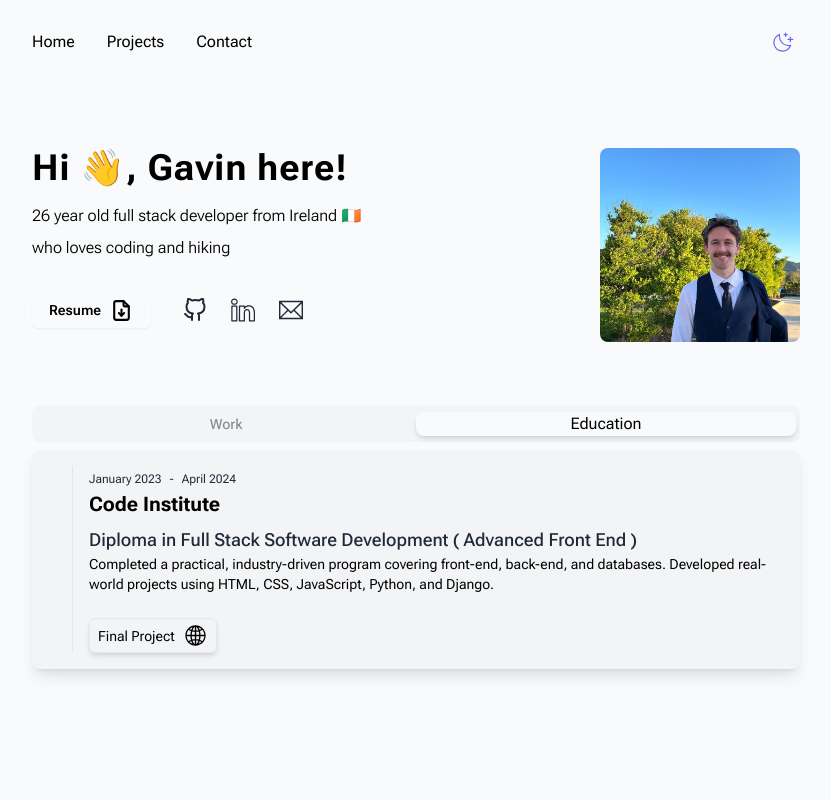
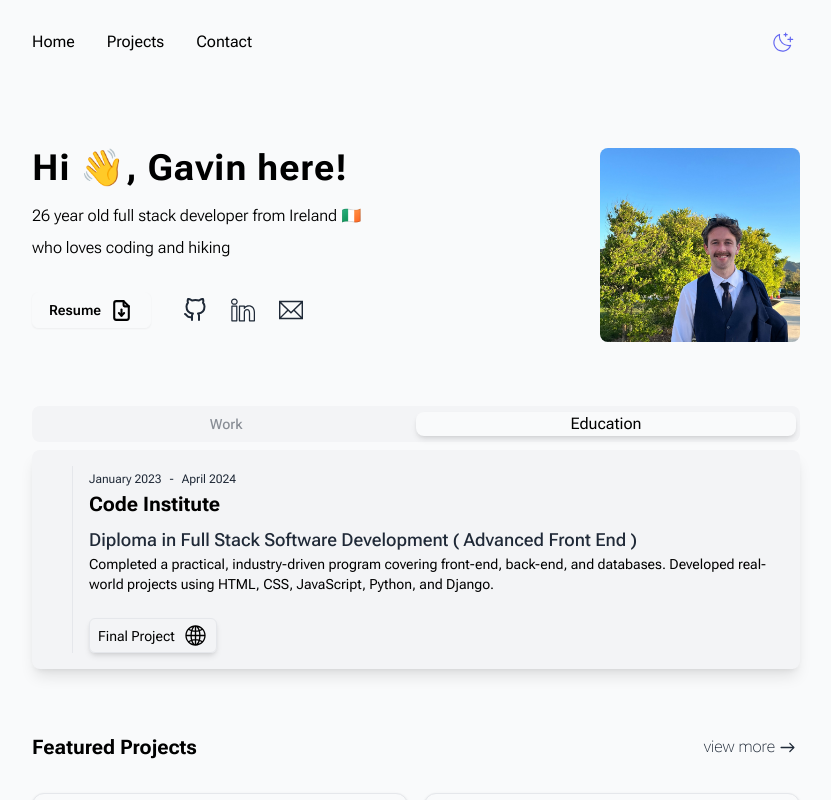
Before and after one commit to GavPri/gavprior, a Next.js app: page / in a window 1280 px wide. Shown: the top 800 px of the page, without its empty margins (224-1055 px from the left). Built offline with nearby package versions, Linux system fonts and the light colour scheme.

Commit message:
import featured porjects

```diff
--- a/app/page.js
+++ b/app/page.js
@@ -1,3 +1,4 @@
+import FeaturedProjects from "./components/FeaturedProjects";
 import InfoTabs from "./components/InfoTabs";
 import PersonalIntro from "./components/PersonalIntro";
 
@@ -7,6 +8,7 @@ export default function Home() {
       <article className="flex flex-col mt-8 gap-16 pb-16">
         <PersonalIntro />
         <InfoTabs />
+        <FeaturedProjects />
       </article>
     </main>
   );
```
Lines whose indentation alone changed are shown as unchanged.
